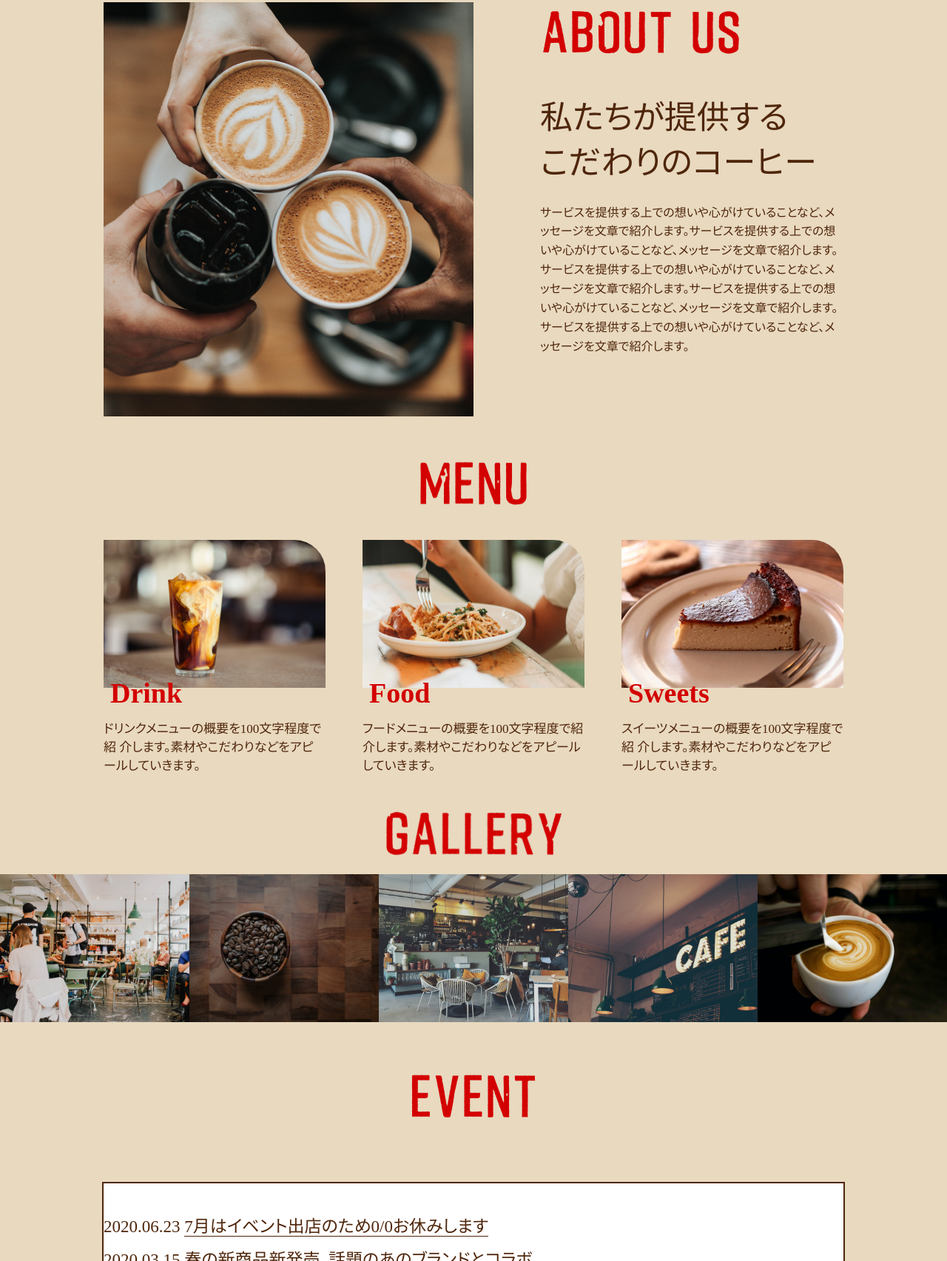
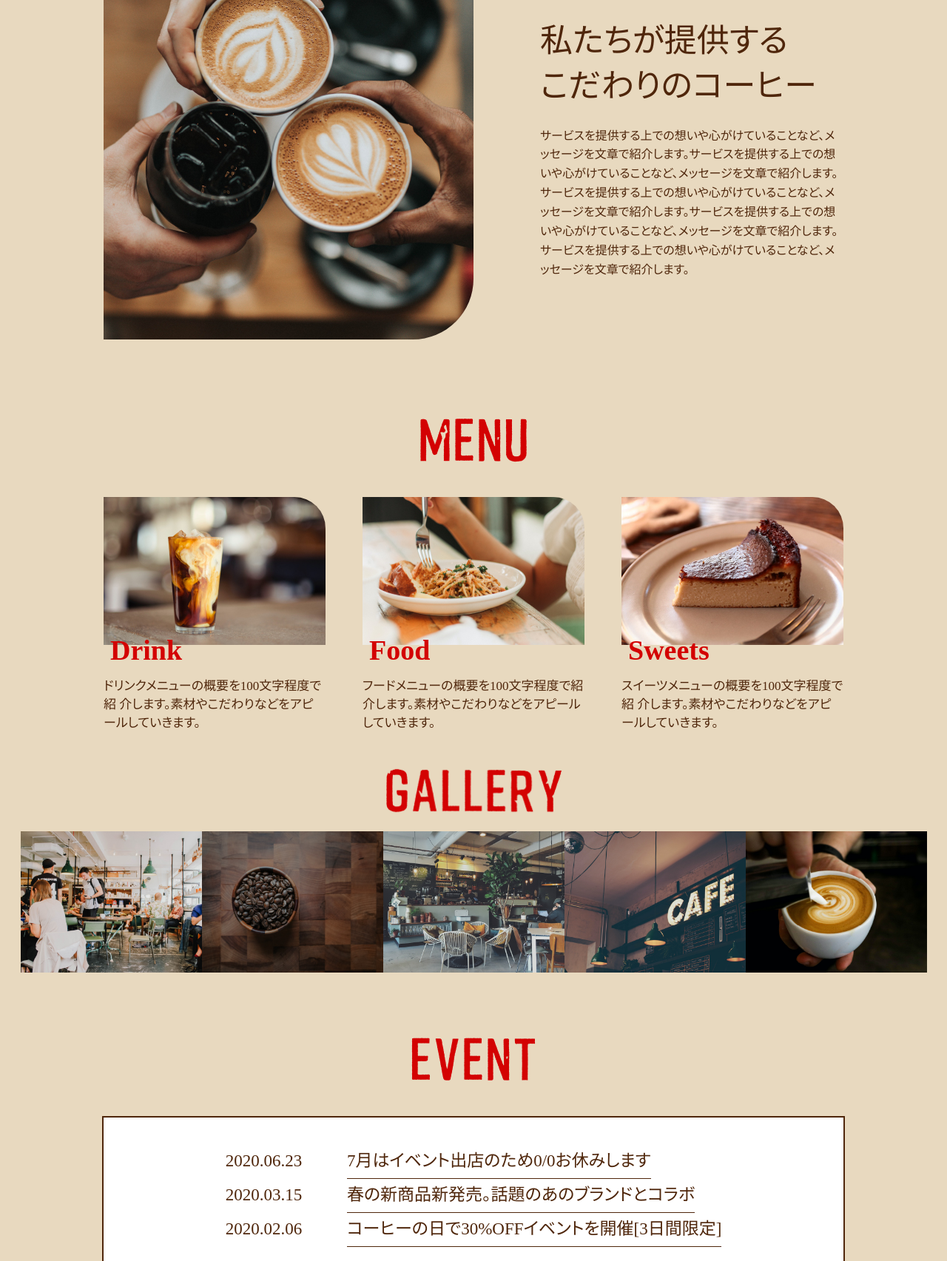
Before and after one commit to Ami624/dezasuta, a plain HTML site: page kadai4_Umegawa_01/index.html in a window 1280 px wide. Shown: the part 1095-2800 px from the top of the page at 74% size. Drawn offline with Linux system fonts and the light colour scheme.

Commit message:
課題4_修正03

```diff
--- a/kadai4_Umegawa_01/css/style.css
+++ b/kadai4_Umegawa_01/css/style.css
@@ -16,7 +16,6 @@ a:hover {
 /* header */
 .header_slider img {
     width: 100%;
-    margin-bottom: 104px;
 }
 
 header {
@@ -85,11 +84,14 @@ header {
     margin: 0 auto;
     display: flex;
     justify-content: space-between;
+    align-items: flex-start;
+    margin-bottom: 95px;
 }
 
 .about_img {
     width: 50%;
     border-bottom-right-radius: 82px;
+    overflow: hidden;
 }
 
 .about_text {
@@ -114,16 +116,16 @@ header {
 .text_sub {
     font-size: 16px;
     line-height: 1.62;
-    margin-bottom: 131px;
 }
 
 /* menu */
-.menu_container {
+#menu {
     max-width: 1000px;
     margin: 0 auto;
+    margin-bottom: 38px;
 }
 
-.menu_container img {
+h2 img {
     width: 152px;
     margin-bottom: 39px;
 }
@@ -160,11 +162,14 @@ header {
 .text {
     font-size: 17px;
     line-height: 1.47;
-    margin-bottom: 38px;
 }
 
 /* gallery */
-.gallery_container img {
+#gallery {
+    margin-bottom: 59px;
+}
+
+#gallery img {
     width: 245px;
     margin-bottom: 17px;
 }
@@ -177,15 +182,14 @@ header {
 
 .gallery img {
     width: 20%;
-    margin-bottom: 59px;
 }
 
 /* event */
-.event_container {
+#event {
     text-align: center;
 }
 
-.event_container img {
+#event h2 img {
     width: 174px;
 }
 
@@ -195,7 +199,7 @@ header {
     text-align: center;
     font-size: 23px;
     padding: 37px 0;
-    margin: 78px auto;
+    margin: 0 auto 78px auto;
     max-width: 1000px;
 }
 
@@ -203,17 +207,19 @@ header {
     line-height: 1.95;
 }
 
-.event_box div {
+.event_list {
     display: inline-block;
     text-align: left;
 }
 
 .event_text {
+    display: inline-block;
+    margin-left: 55px;
     border-bottom: 1px solid #4f260b;
 }
 
 /* access */
-.access_container img {
+#access img {
     width: 214px;
     margin-bottom: 38px;
 }
@@ -264,25 +270,31 @@ footer {
 
 
 /*
-【about】
-.about_imgに対して
-border-bottom-right-radius: 82px;を指定していますが、
-上手く反映されません。
-調べて、overflow: hidden;が出てきて試しましたが、上手くいきませんでした。
-初回提出時は角丸が適応されていたのでしが、いつの間にか反映されなくなっていました。。。
+【event】
+・日付とevent_textの間に余白ができていなかったので
+event_textに対してmargin_leftをつけてみたんですが、
+余白部分まで下線が伸びてしまったので
+display: inline-block;を設定し
+余白をつけました。
+そうすると下線が文字から離れて行っちゃいました。。。
+どうしたらよかったでしょうか？
 
-【event】
-・添削を元にHTMLを修正しCSSで下記記述を追加したのですが、
-.event_box div {
-    display: inline-block;
-    text-align: left;
-}
-上手く反映されていません。
-指定するセレクタが間違っていますか？
+【class="wrapper"の使い方について】
+今回は使っていないのですが、
+コンテンツ幅を指定するのにclass="wrapper"
+をよく使うとの記事を見ました。
+これはbodyタグの内側に<div class="wrapper" </div>をつけるか
+sectionタグにクラス名class="wrapper"をつける。
+これを指定する事で現状、
+about・menu・event・footerでそれぞれに書いている
+max-width: 1000px;
+margin: 0 auto;
+が1回で適応され、
+header・gallery・accessなど画面いっぱいに
+広げたい箇所は個別で幅を指定するという認識であっていますか？
+この使い方はされますか？
 
-他、
-HTML/CSSの記述が的確なのか、効率よく書けているのかが不安です。
-全体的に添削よろしくお願いいたします！*/
+添削よろしくお願いいたします！*/
 
 
 
--- a/kadai4_Umegawa_01/index.html
+++ b/kadai4_Umegawa_01/index.html
@@ -61,7 +61,6 @@
 
         <!-- MENU -->
         <section id="menu">
-            <div class="menu_container">
             <h2>
                 <img src="./images/menu@2x.png" alt="MENU">
             </h2>
@@ -88,12 +87,10 @@
                     <p class="text">スイーツメニューの概要を100文字程度で紹 介します。素材やこだわりなどをアピールしていきます。</p>
                 </div>
             </div>
-            </div>
         </section>
 
         <!-- GALLERY -->
         <section id="gallery">
-            <div class="gallery_container">
             <h2>
                 <img src="./images/gallery@2x.png" alt="GALLERY">
             </h2>
@@ -104,17 +101,15 @@
                 <img src="./images/pc_gallary_02-100.jpg" alt="カフェ看板">
                 <img src="./images/pc_gallary_01-100.jpg" alt="ラテアート">
             </div>
-            </div>
         </section>
 
         <!-- EVENT -->
         <section id="event">
-            <div class="event_container">
             <h2>
                 <img src="./images/event@2x.png" alt="EVENT">
             </h2>
             <div class="event_box">
-                    <div>
+                <div class="event_list">
                     <div class="event_item">
                         2020.06.23
                         <span class="event_text">7月はイベント出店のため0/0お休みします</span>
@@ -129,12 +124,10 @@
                     </div>
                 </div>
             </div>
-            </div>
         </section>
 
         <!-- ACCESS -->
         <section id="access">
-            <div class="access_container">
             <h2>
                 <img src="./images/access@2x.png" alt="ACCESS">
             </h2>
@@ -143,7 +136,6 @@
                     src="https://www.google.com/maps/embed?pb=!1m18!1m12!1m3!1d12971.15834621077!2d139.87009455809513!3d35.63291340181395!2m3!1f0!2f0!3f0!3m2!1i1024!2i768!4f13.1!3m3!1m2!1s0x60187d03114737b3%3A0xe4d93636d509d3cb!2z5p2x5Lqs44OH44Kj44K644OL44O844Op44Oz44OJ!5e0!3m2!1sja!2sjp!4v1749190492915!5m2!1sja!2sjp"
                     style="border:0;" allowfullscreen="" loading="lazy"
                     referrerpolicy="no-referrer-when-downgrade"></iframe>
-                </div>
             </div>
         </section>
     </main>
```
Also changed, not shown: 1 other file. Lines whose indentation alone changed are shown as unchanged.
